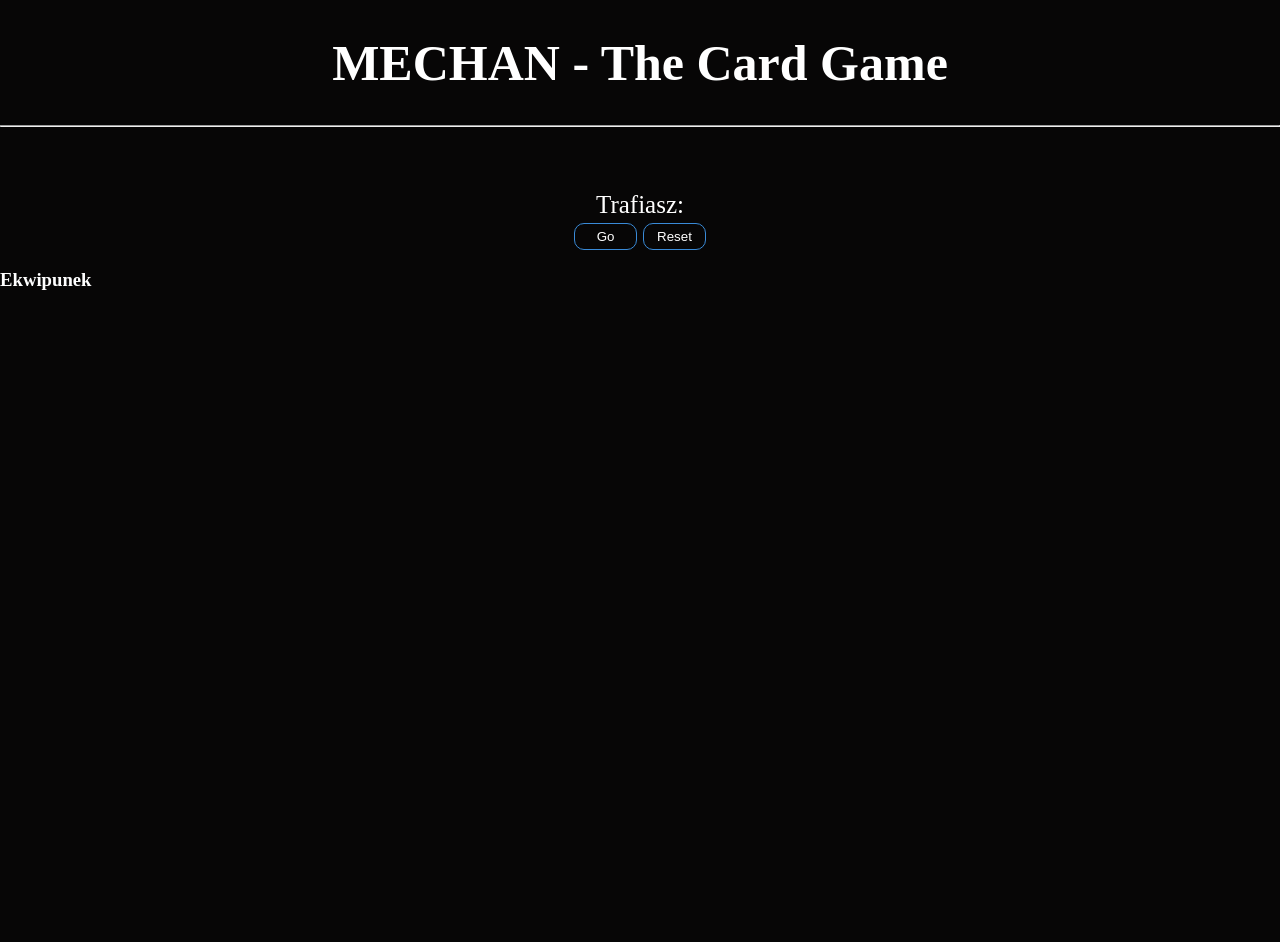
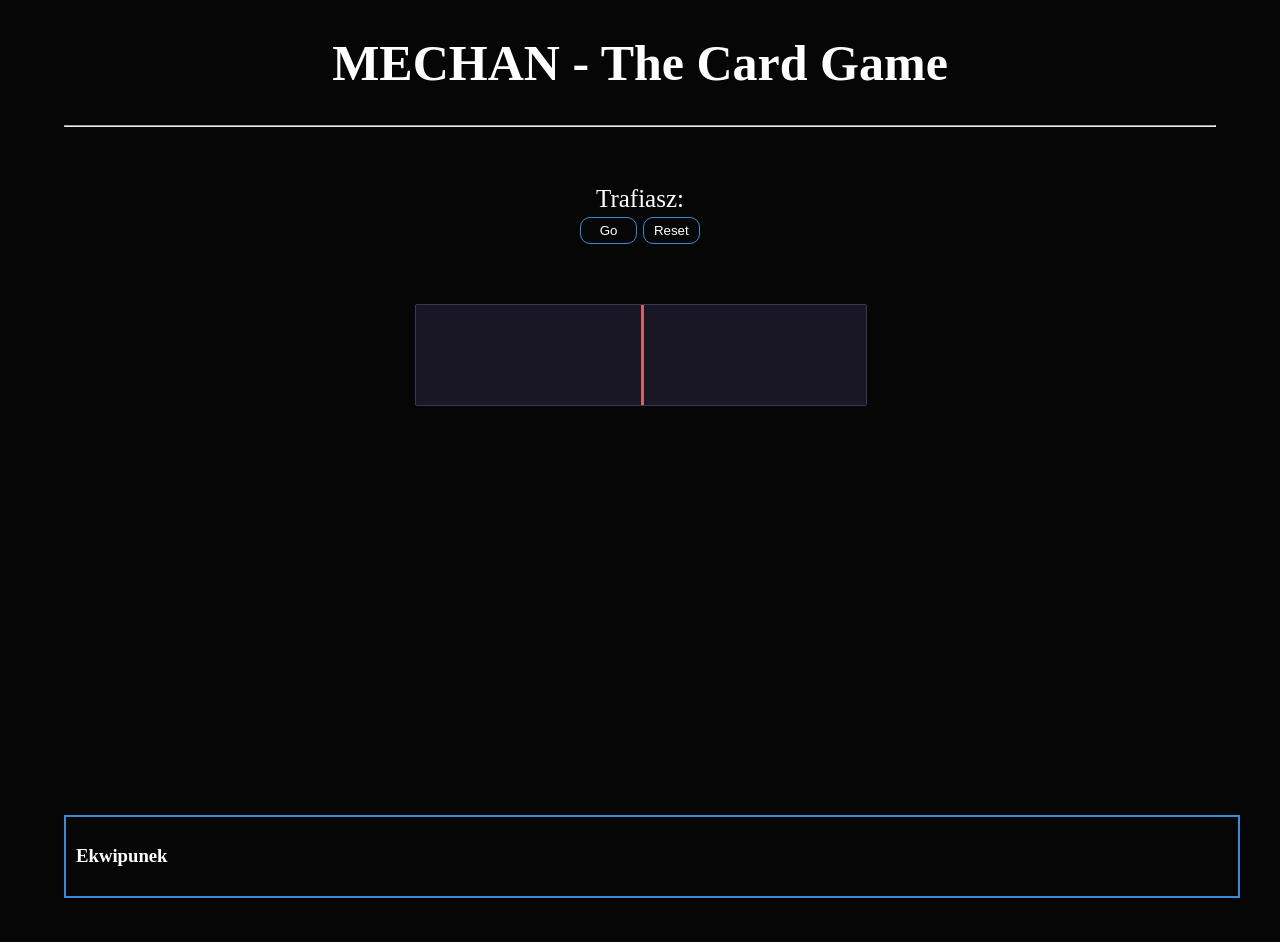
Before and after one commit to KondyKox/graboga.pl, a PHP site: page /HTML/draw.html in a window 1280 px wide. Before the commit the page ends 290 px from the top, so only its background shows below. Run offline with PHP 8.4, Linux system fonts and the light colour scheme.

Commit message:
Add files via upload

```diff
--- a/CSS/style.css
+++ b/CSS/style.css
@@ -7,6 +7,11 @@
 }
 
 /** IDs **/
+
+#container {
+    width: 90%;
+    height: 900px;
+}
 
 #header {
     font-size: 25px;
@@ -32,6 +37,7 @@
 #main {
     text-align: center;
     width: 70%;
+    height: 70%;
     margin-top: 5%;
     margin-left: 15%;
     margin-right: 15%;
@@ -46,6 +52,33 @@
     float: right;
     margin-top: 5%;
     margin-right: 10%;
+}
+
+#inventory {
+	margin: 0 auto;
+	width: 100%;
+	padding: 10px;
+	height: auto;
+	border: 2px solid #398AD7;
+}
+#inventory > .item {
+	float: none;
+	cursor: pointer;
+	margin: 4px 2px 0.5px 2px;
+}
+#inventory > .item:hover {
+    width: 150px;
+    height: 150px;
+	background-size: 90%;
+	background-color: #182a38;
+}
+#inventory > .item:active {
+	height: 83px;
+	width: 80px;
+	position: relative;
+	top: -2px;
+	border: 2px solid #356d27;
+	border-bottom: 4px solid #356d27;
 }
 
 /** Classes **/
@@ -80,6 +113,76 @@
     box-shadow: 0 0.5em 0.5em -0.4em var(--hover);
 }
 
+.raffle-roller {
+    height: 100px;
+    position: relative;
+    margin: 60px auto 30px auto;
+    width: 450px;
+}
+.raffle-roller-holder {
+    position: absolute;
+    top: 0;
+    left: 0;
+    right: 0;
+    bottom: 0;
+    height: 100px;
+    width: 100%;
+}
+.raffle-roller-holder {
+    overflow: hidden;
+    border-radius: 2px;
+	border: 1px solid #3c3759;
+}
+.raffle-roller-holder {
+    position: absolute;
+    top: 0;
+    left: 0;
+    right: 0;
+    bottom: 0;
+    height: 100px;
+    width: 100%;
+}
+.raffle-roller-container {
+    width: 9999999999999999999px;
+    max-width: 999999999999999999px;
+    height: 100px;
+    background: #191726;
+    margin-left: 0;
+    transition: all 8s cubic-bezier(.08,.6,0,1);
+}
+.raffle-roller-holder:before {
+	content: "";
+	position: absolute;
+	border: none;
+	z-index: 12222225;
+	width: 3px;
+	height: 100%;
+	left: 50%;
+	background: #d16266;
+}
+
+.item {
+	display: inline-block;
+	margin: 4px 0px 0.5px 5px;
+    width: 85px;
+	height: 88px;
+	border: 1px solid #70677c;
+	background: #14202b;
+	background-size: 100%;
+   	background-repeat: no-repeat;
+    background-position: center;
+}
+.class_red_item {
+	border-bottom: 4px solid #4e4beb;
+}
+
+.winning-item {
+	border: 2px solid #66b233;
+	position: relative;
+	top: -1px;
+    border-bottom: 4px solid #66b233;
+}
+
 /** Tags **/
 
 img {
--- a/HTML/draw.html
+++ b/HTML/draw.html
@@ -6,11 +6,11 @@
     <meta name="viewport" content="width=device-width, initial-scale=1.0">
     <meta name="keywords" content="mechan, mechanik, card game, mechan card game">
     <title>MECHAN - The Card Game</title>
-    <link rel="stylesheet" href="/CSS/style.css">
+    <link rel="stylesheet" href="../CSS/style.css">
 
-    <script src="/JavaScript/jquery-3.6.1.min.js"></script>
-    <script src="/JavaScript/array.js"></script>
-    <script src="/JavaScript/function.js"></script>
+    <script src="../JavaScript/jquery-3.6.1.min.js"></script>
+    <script src="../JavaScript/array.js"></script>
+    <script src="../JavaScript/function.js"></script>
 </head>
 <body>
     <div id="container">
```
Also changed, not shown: HTML/index.html (+4 -4 lines).
